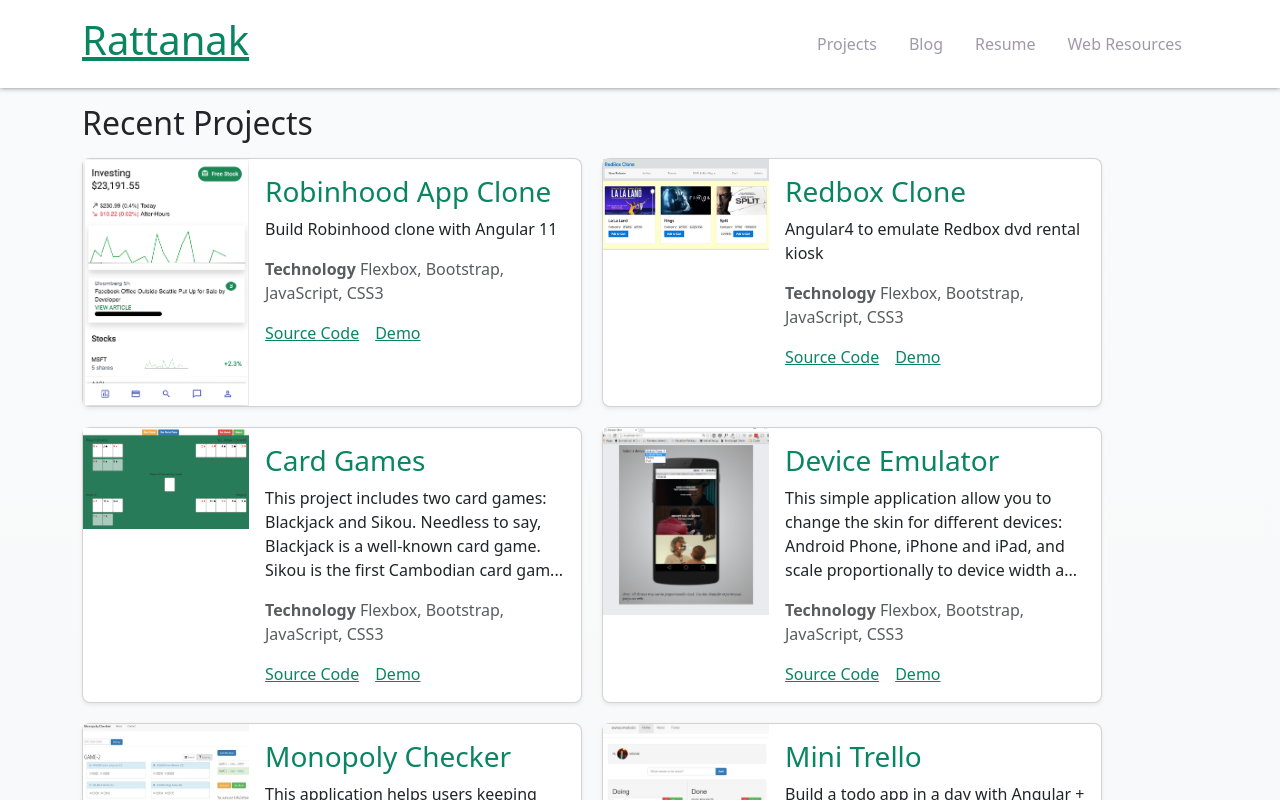
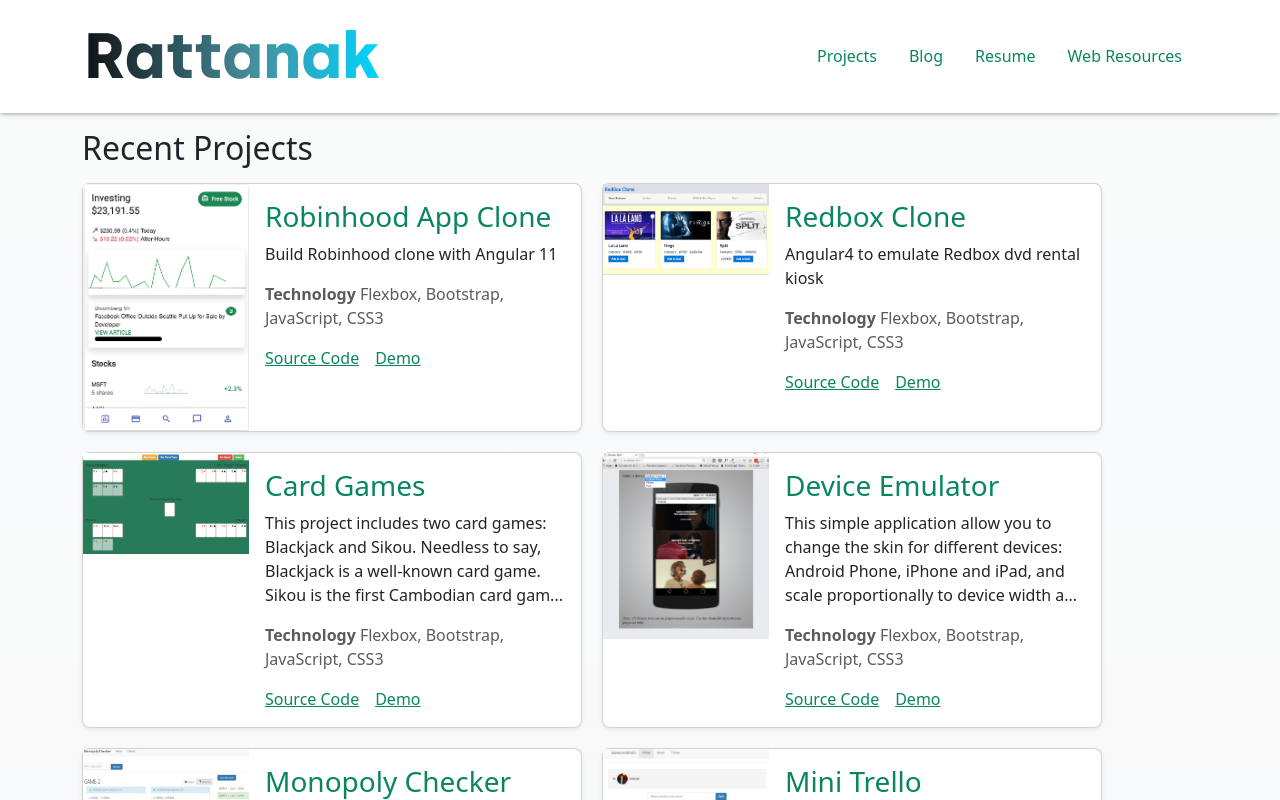
Before and after one commit to rattanakchea/rattanakchea.github.io, an Angular app: page /projects in a window 1280 px wide. Shown: the top 800 px of the page. Built offline with nearby package versions, Linux system fonts and the light colour scheme.

Commit message:
font-clamp, new logo

```diff
--- a/src/app/core/components/common/navigation/navigation.component.html
+++ b/src/app/core/components/common/navigation/navigation.component.html
@@ -1,8 +1,8 @@
 <nav class="navbar navbar-dark navbar-expand-lg portfolio-navbar py-3">
   <div class="container d-flex flex-nowrap">
     <div>
-      <a routerLink="/">
-        <h1>Rattanak</h1>
+      <a routerLink="/" style="text-decoration: none;">
+        <h1 class="logo">Rattanak</h1>
       </a>
     </div>
     <div class="d-flex" id="navbarNav">
--- a/src/app/core/components/common/navigation/navigation.component.scss
+++ b/src/app/core/components/common/navigation/navigation.component.scss
@@ -1,3 +1,43 @@
+/*! CSS Used fontfaces */
+@font-face {
+  font-family: silkabold;
+  src: url(/assets/silka-bold-webfont.woff2) format("woff2");
+  font-weight: normal;
+  font-style: normal;
+}
+
+.logo {
+  text-decoration: none;
+  font-size: clamp(2.5rem, 3.2vw + 2rem, 4rem);
+  min-height: 0vh;
+  font-family: silkabold;
+  text-align: center;
+  line-height: 1.2;
+  -webkit-text-fill-color: transparent;
+  color: transparent;
+  margin: 2px;
+  background: linear-gradient(
+      90deg,
+      rgb(2, 0, 36) 0%,
+      rgb(9, 9, 121) 57%,
+      rgb(0, 212, 255) 100%
+    )
+    text rgb(2, 0, 36);
+  background-image: linear-gradient(
+    90deg,
+    rgb(17, 17, 19) 0%,
+    rgb(70, 143, 156) 57%,
+    rgb(0, 212, 255) 100%
+  );
+  background-position-x: initial;
+  background-position-y: initial;
+  background-size: initial;
+  background-attachment: initial;
+  background-origin: initial;
+  background-clip: text;
+  background-color: rgb(2, 0, 36);
+}
+
 nav.navbar {
   color: black;
   //   box-shadow: 0 4px 10px rgba(0, 0, 0, 0.1);
@@ -10,14 +50,10 @@ nav.navbar {
   background-image: url("/assets/img/gravatar.png");
 }
 
-
 li.nav-item {
   a.nav-link {
-    color: #9e9aa7;
-
     &:hover {
       color: black;
-      font-weight: 500;
     }
   }
 }
--- a/src/app/core/components/homepage/homepage.component.html
+++ b/src/app/core/components/homepage/homepage.component.html
@@ -5,6 +5,7 @@
 
     <div class="container">
         <h2>Recent Projects</h2>
+        <p>Shuffle, All Projects</p>
         <div class="container">
             <app-projects-list [projects]="projects"></app-projects-list>
         </div>
```
Also changed, not shown: src/assets/silka-bold-webfont.woff2 (added), 1 other file (tests, documents, lock files or other folders).
